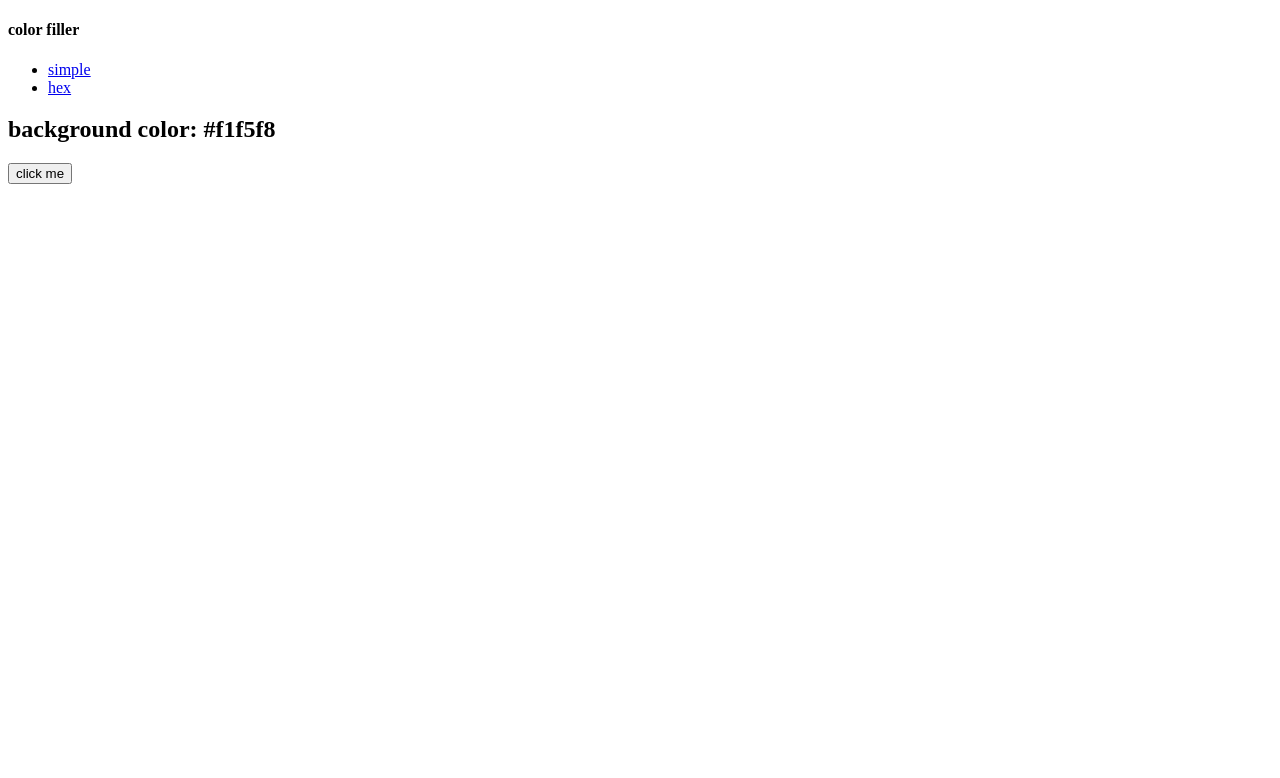
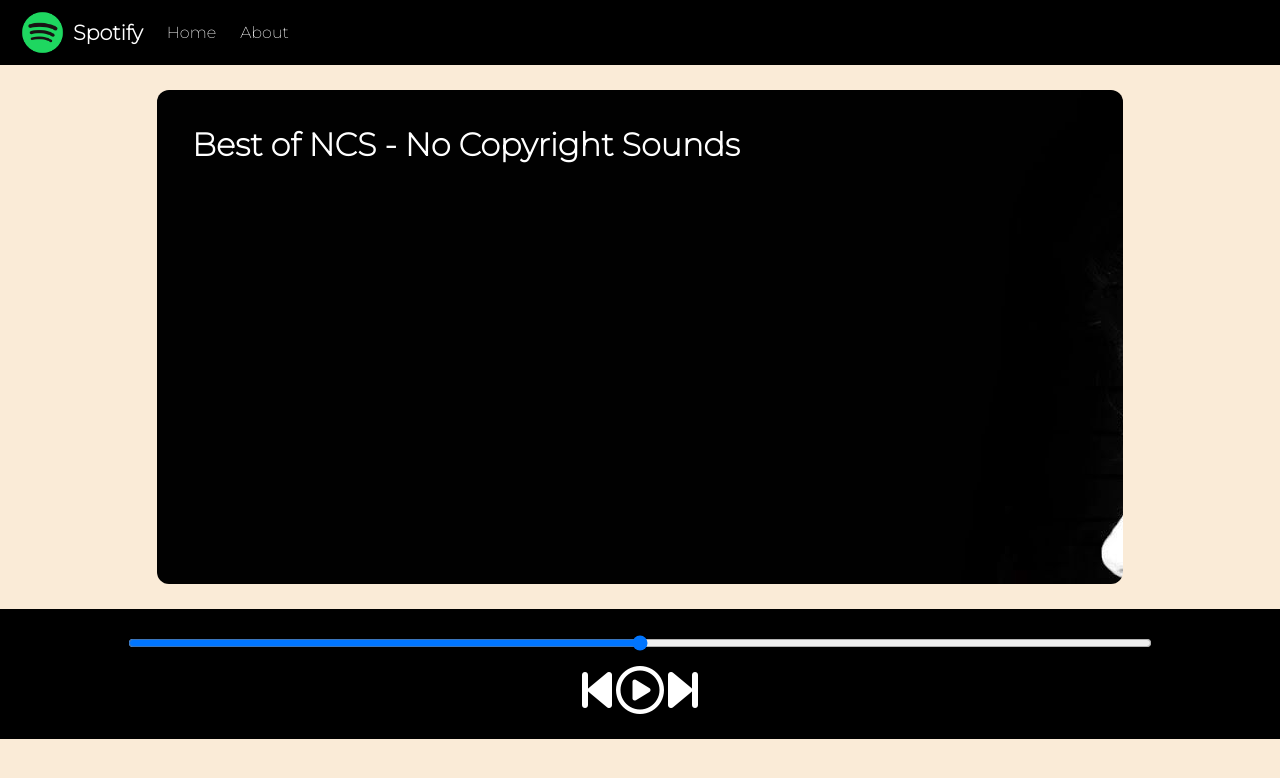
Before and after one commit to sushmita12345/Background-color, a plain HTML site: page index.html in a window 1280 px wide. Drawn offline with Linux system fonts and the light colour scheme.

Commit message:
Navbar, footer, container added

```diff
--- a/index.html
+++ b/index.html
@@ -4,33 +4,36 @@
     <meta charset="UTF-8">
     <meta http-equiv="X-UA-Compatible" content="IE=edge">
     <meta name="viewport" content="width=device-width, initial-scale=1.0">
-    <title>Color Flipper || Simple</title>
+    <title>Spotify CloneApp</title>
+    <link rel="stylesheet" href="style.css">
 </head>
 <body>
     <nav>
-        <div class="nav-center">
-            <h4>color filler</h4>
-            <ul class="nav-links">
-                <li>
-                    <a href="index.html">simple</a>
-                </li>
-                <li>
-                    <a href="hex.html">hex</a>
-                </li>
-            </ul>
+       <ul>
+           <li class="brand"><img src="logo.png" alt="Spotify">Spotify</li>
+           <li>Home</li>
+           <li>About</li>
+       </ul>
+    </nav>
+
+    <div class="container">
+
+        <div class="songList">
+
+            <h1>Best of NCS - No Copyright Sounds</h1>
         </div>
-    </nav>
-    <main>
-        <div class="container">
-            <h2>background color:
-                <span class="color">
-                    #f1f5f8
+        <div class="songBanner"></div>
+    </div>
 
-                </span>
-            </h2>
-            <button class="btn btn-hero" id="btn">click me</button>
+    <div class="bottom">
+        <input type="range" name="range" id="myProgressBar" min="0" max="100" />
+        <div class="icons">
+            <i class="fas fa-3x fa-step-backward"></i>
+            <i class="far fa-3x fa-play-circle"></i>
+            <i class="fas fa-3x fa-step-forward"></i>
         </div>
-    </main>
+    </div>
+    <script src="https://kit.fontawesome.com/4cc5979471.js" crossorigin="anonymous"></script>
     <script src="app.js"></script>
 </body>
 </html>
--- /dev/null
+++ b/style.css
@@ -0,0 +1,77 @@
+@import url('https://fonts.googleapis.com/css2?family=Montserrat:wght@200&display=swap');
+
+body{
+    background-color: antiquewhite;
+    font-family: 'Montserrat', sans-serif;
+}
+
+*{
+    margin: 0;
+    padding: 0;
+}
+
+nav{
+    font-family: 'Montserrat', sans-serif;
+}
+
+nav ul{
+   display: flex;
+   list-style-type: none;
+   height: 65px;
+   background-color: black;
+   color: white;
+   align-items: center;
+
+}
+nav ul li {
+    padding: 0 12px;
+}
+
+
+.brand img{
+    width: 45px;
+    padding: 0 8px;
+}
+
+.brand{
+    display: flex;
+    align-items: center;
+    font-weight: bolder;
+    font-size: 1.3rem;
+}
+
+.container {
+    min-height: 53vh;
+    background-color: black;
+    color: white;
+    display: flex;
+    margin: 25px auto;
+    width: 70%;
+    border-radius: 12px;
+    padding: 35px;
+    background-image: url('bg.jpg');
+
+}
+
+.bottom {
+    position: sticky;
+    height: 130px;
+    background-color: black;
+    color: white;
+    bottom: 0;
+    display:flex;
+    justify-content: center;
+    align-items: center;
+    flex-direction: column;
+}
+
+.icons{
+    margin-top: 15px;
+}
+
+.icons i{
+    cursor: pointer;
+}
+#myProgressBar {
+    width: 80vw;
+}
```
